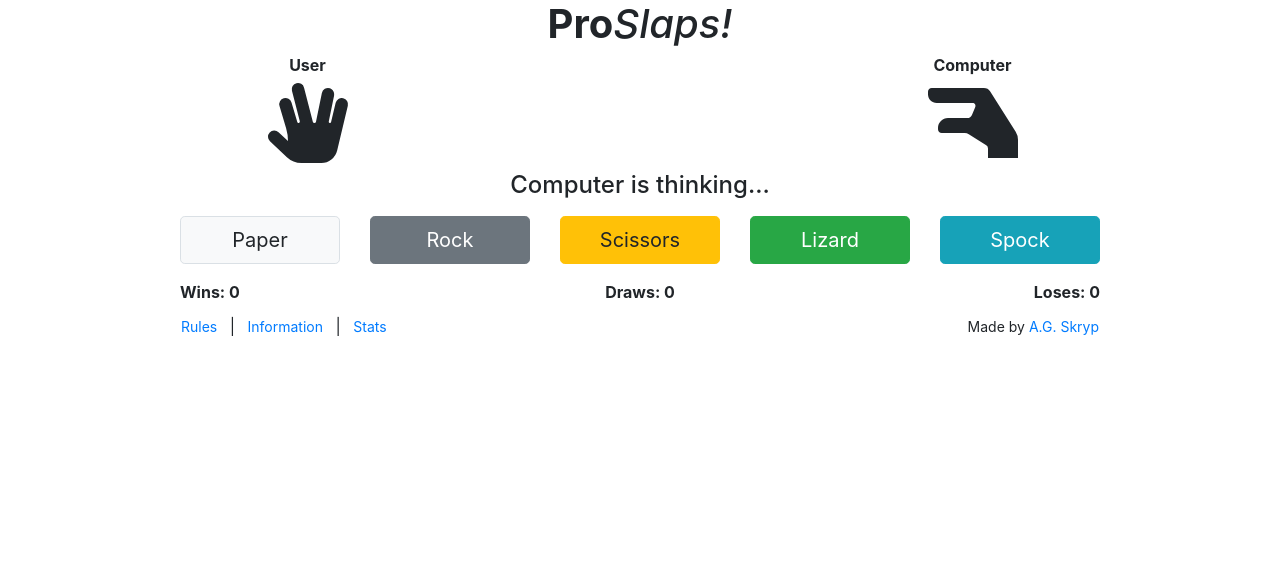
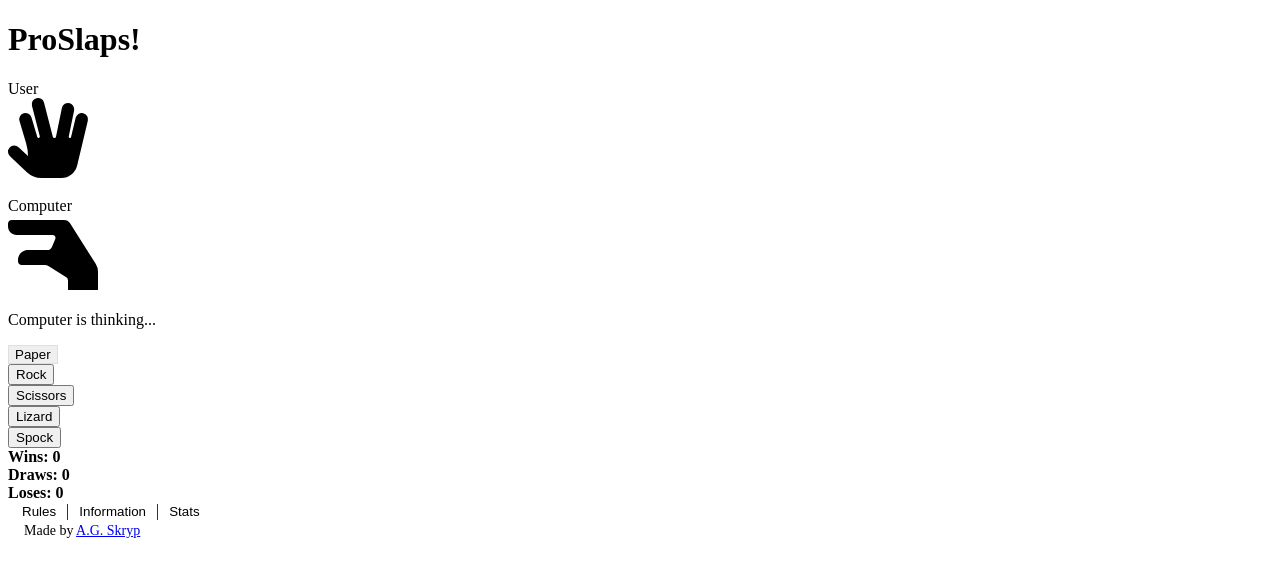
Before and after one commit to agskryp/proslaps, a Vue app: page / in a window 1280 px wide. Shown: the top 576 px of the page. Built offline with nearby package versions, Linux system fonts and the light colour scheme.

Commit message:
Import bootstrap through node

```diff
--- a/package.json
+++ b/package.json
@@ -1,5 +1,5 @@
 {
-  "name": "proslaps",
+  "name": "pro-slaps",
   "version": "1.0.0",
   "people": "Andrew Skrypnyk <agksryp@gmail.com> (https://agskryp.com)",
   "private": true,
--- a/public/index.html
+++ b/public/index.html
@@ -5,12 +5,11 @@
     <meta http-equiv="X-UA-Compatible" content="IE=edge">
     <meta name="viewport" content="width=device-width,initial-scale=1.0">
     <link rel="icon" href="<%= BASE_URL %>favicon.ico">
-    <title><%= htmlWebpackPlugin.options.title %></title>
-      <link rel="stylesheet" href="https://stackpath.bootstrapcdn.com/bootstrap/4.4.1/css/bootstrap.min.css" integrity="sha384-Vkoo8x4CGsO3+Hhxv8T/Q5PaXtkKtu6ug5TOeNV6gBiFeWPGFN9MuhOf23Q9Ifjh" crossorigin="anonymous">
+    <title>ProSlaps!</title>
   </head>
   <body>
     <noscript>
-      <strong>We're sorry but <%= htmlWebpackPlugin.options.title %> doesn't work properly without JavaScript enabled. Please enable it to continue.</strong>
+      <strong>We're sorry but ProSlaps! doesn't work properly without JavaScript enabled. Please enable it to continue.</strong>
     </noscript>
     <div id="app"></div>
     <!-- built files will be auto injected -->
--- a/src/styles/main.scss
+++ b/src/styles/main.scss
@@ -1,4 +1,5 @@
 @import "variables";
+@import '~bootstrap/dist/css/bootstrap.css';
 
 html {
   font-size: 14px;
```
